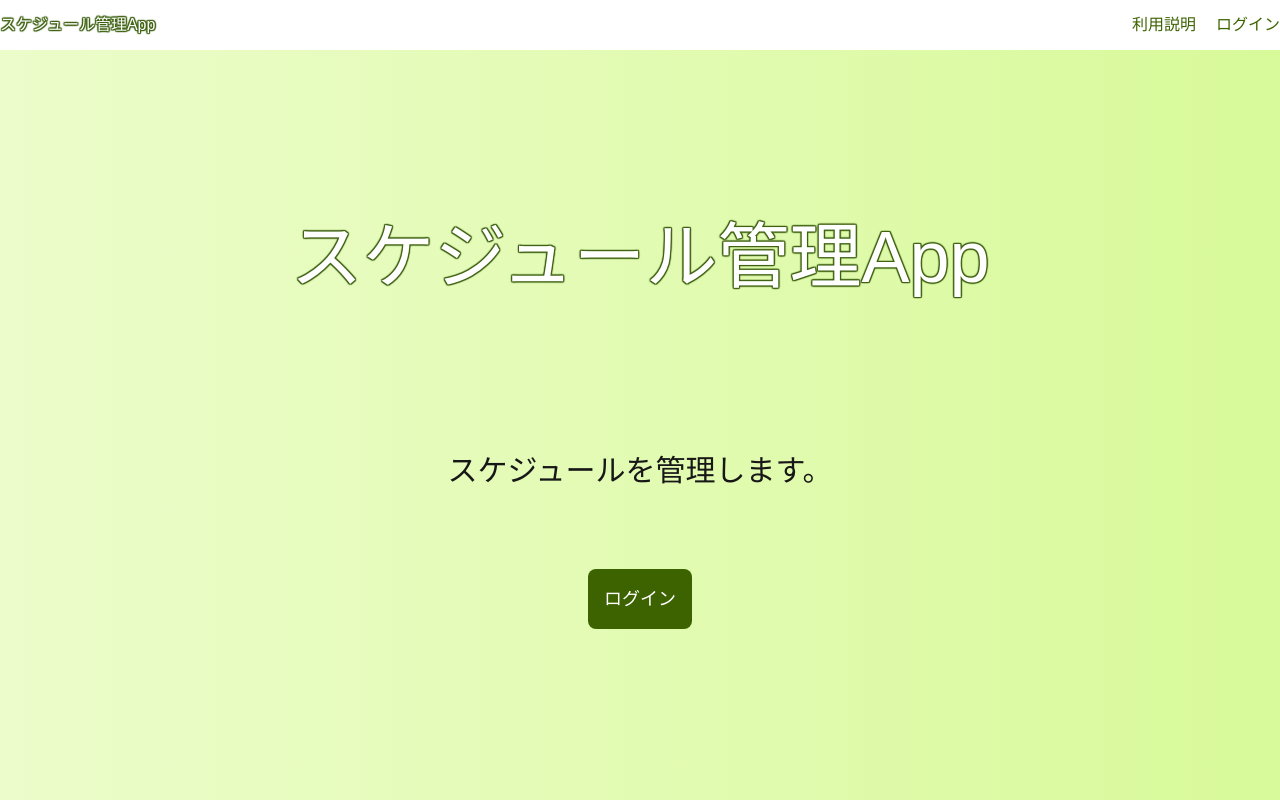
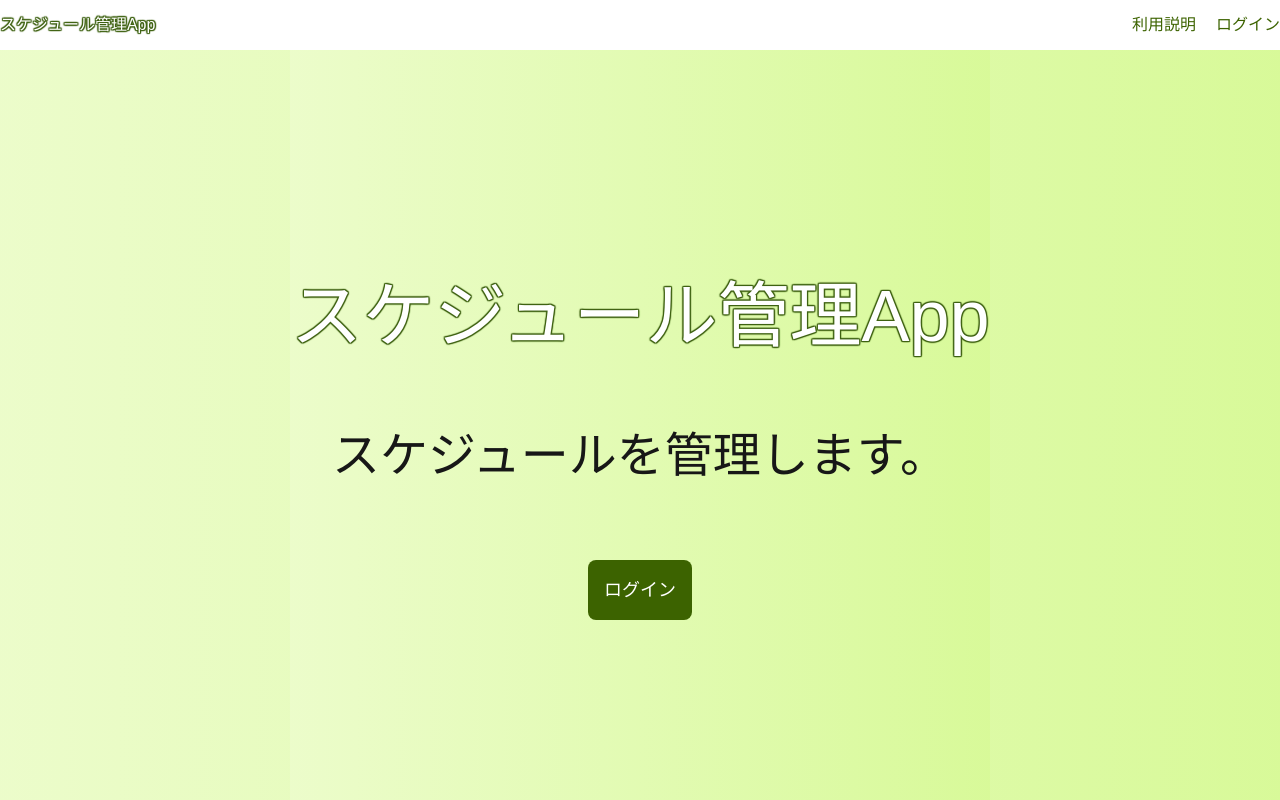
Before and after one commit to Hashimoto-Noriaki/next-app-router-schedule, a Next.js app: page / in a window 1280 px wide. Built offline with nearby package versions, Linux system fonts and the light colour scheme.

Commit message:
トップページリファクタリング

```diff
--- /dev/null
+++ b/src/components/atoms/PrimaryBtn.tsx
@@ -0,0 +1,13 @@
+import { ReactNode } from 'react'
+
+type PropsType = {
+    children:ReactNode;
+}
+
+export default function NotLoginLayout({ children }: PropsType){
+    return(
+        <button className="bg-lime-800 text-white p-4 rounded-lg text-lg">
+            {children}
+        </button>
+    )
+}
--- a/src/components/pages/TopPage.tsx
+++ b/src/components/pages/TopPage.tsx
@@ -1,28 +1,18 @@
+import NotLoginLayout  from '../templates/NotLoginLayout'
+import PrimaryBtn from '../atoms/PrimaryBtn'
+
 export default function TopPage() {
     return (
-        <div className="relative">
-            <header className="bg-white leading-[50px] fixed top-0 right-0 left-0">
-                <div className="container mx-auto flex justify-between">
-                    <p className="logo">スケジュール管理App</p>
-                    <nav>
-                        <ul className="flex gap-5">
-                            <li className="text-lime-800">利用説明</li>
-                            <li className="text-lime-800">ログイン</li>
-                        </ul>
-                    </nav>
-                </div>
-            </header>
+        <NotLoginLayout>
             <main className="pt-[50px] h-screen bg-gradient-to-r from-lime-100 to-lime-200 flex flex-col items-center justify-center">
                 <div className="text-center">
                     <h1 className="logo text-7xl">スケジュール管理App</h1>
-                    <p className="text-3xl pt-[20vh]">スケジュールを管理します。</p>
+                    <p className="pt-[10vh] text-5xl">スケジュールを管理します。</p>
                 </div>
                 <div className="pt-[10vh]">
-                    <button className="bg-lime-800 text-white p-4 rounded-lg text-lg">
-                        ログイン
-                    </button>
+                    <PrimaryBtn>ログイン</PrimaryBtn>
                 </div>
             </main>
-        </div>
+        </NotLoginLayout>
     )
 }
--- /dev/null
+++ b/src/components/templates/NotLoginLayout.tsx
@@ -0,0 +1,27 @@
+import { ReactNode }from 'react'
+
+type PropsType = {
+    children:ReactNode;
+}
+
+export default function NotLoginLayout({ children }: PropsType){
+    return(
+        <div className="relative">
+            <header className="bg-white leading-[50px] fixed top-0 right-0 left-0">
+                <div className="container mx-auto flex justify-between">
+                    <p className="logo">スケジュール管理App</p>
+                    <nav>
+                        <ul className="flex gap-5">
+                            <li className="text-lime-800">利用説明</li>
+                            <li className="text-lime-800">ログイン</li>
+                        </ul>
+                    </nav>
+                </div>
+            </header>
+            <main className="pt-[50px] h-screen bg-gradient-to-r from-lime-100 to-lime-200 flex flex-col items-center justify-center">
+                {children}
+            </main>
+        </div>
+    )
+
+}
```
